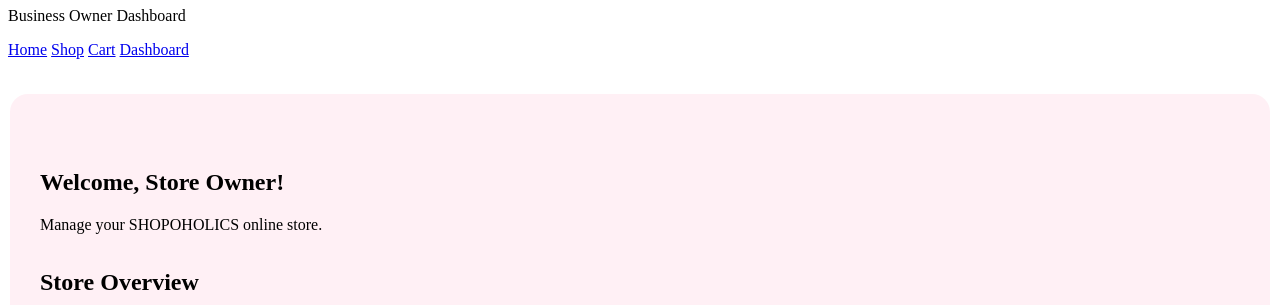
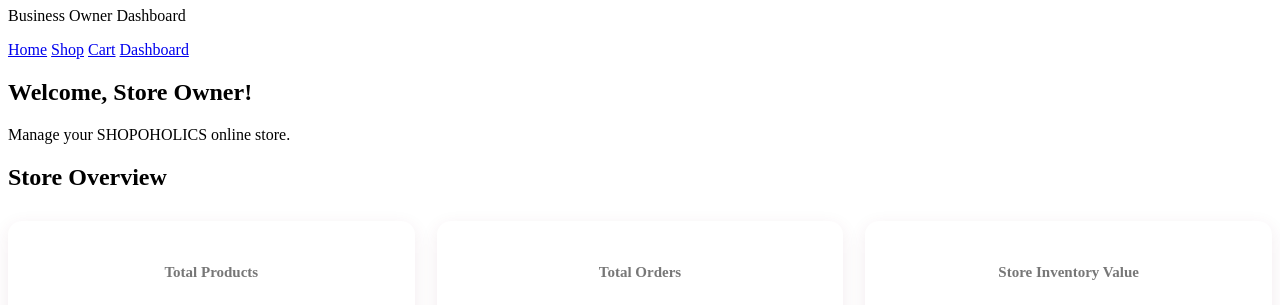
Before and after one commit to yamna04/shopping-website-, a plain HTML site: page admin.html in a window 1280 px wide. Shown: the part 99-404 px from the top of the page. Drawn offline with Linux system fonts and the light colour scheme.

Commit message:
Refactor admin dashboard CSS styles

```diff
--- a/style.css
+++ b/style.css
@@ -3,17 +3,7 @@
    ADMIN DASHBOARD - NEW DESIGN
 ========================================= */
 
-.admin-section {
-    max-width: 1200px;
-    margin: 35px auto;
-    padding: 40px 30px;
-    background: #fff0f5;
-    border-radius: 18px;
-}
 
-.admin-section > h2 {
-    margin-top: 35px;
-}
 
 /* Dashboard Statistics */
 
```
